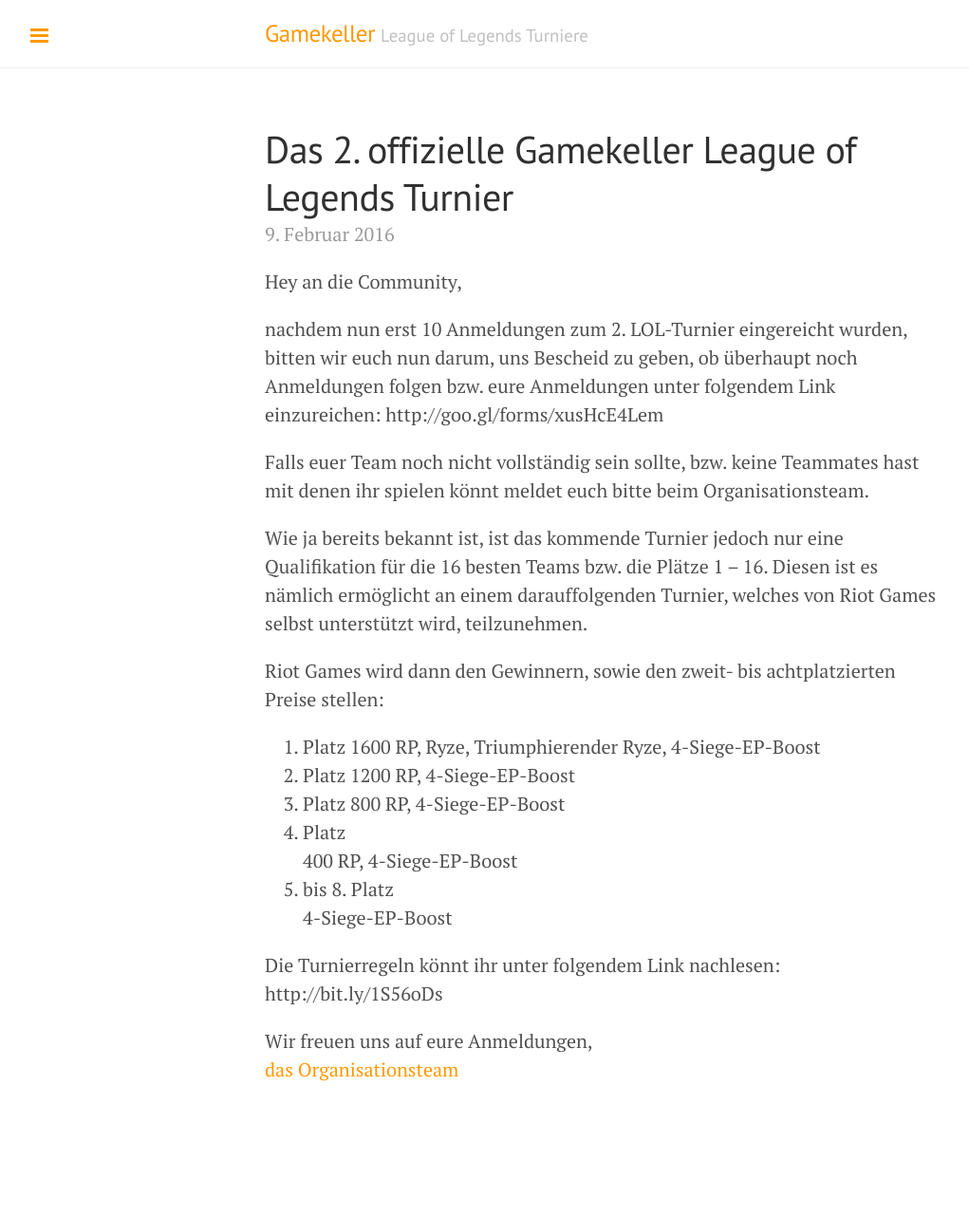
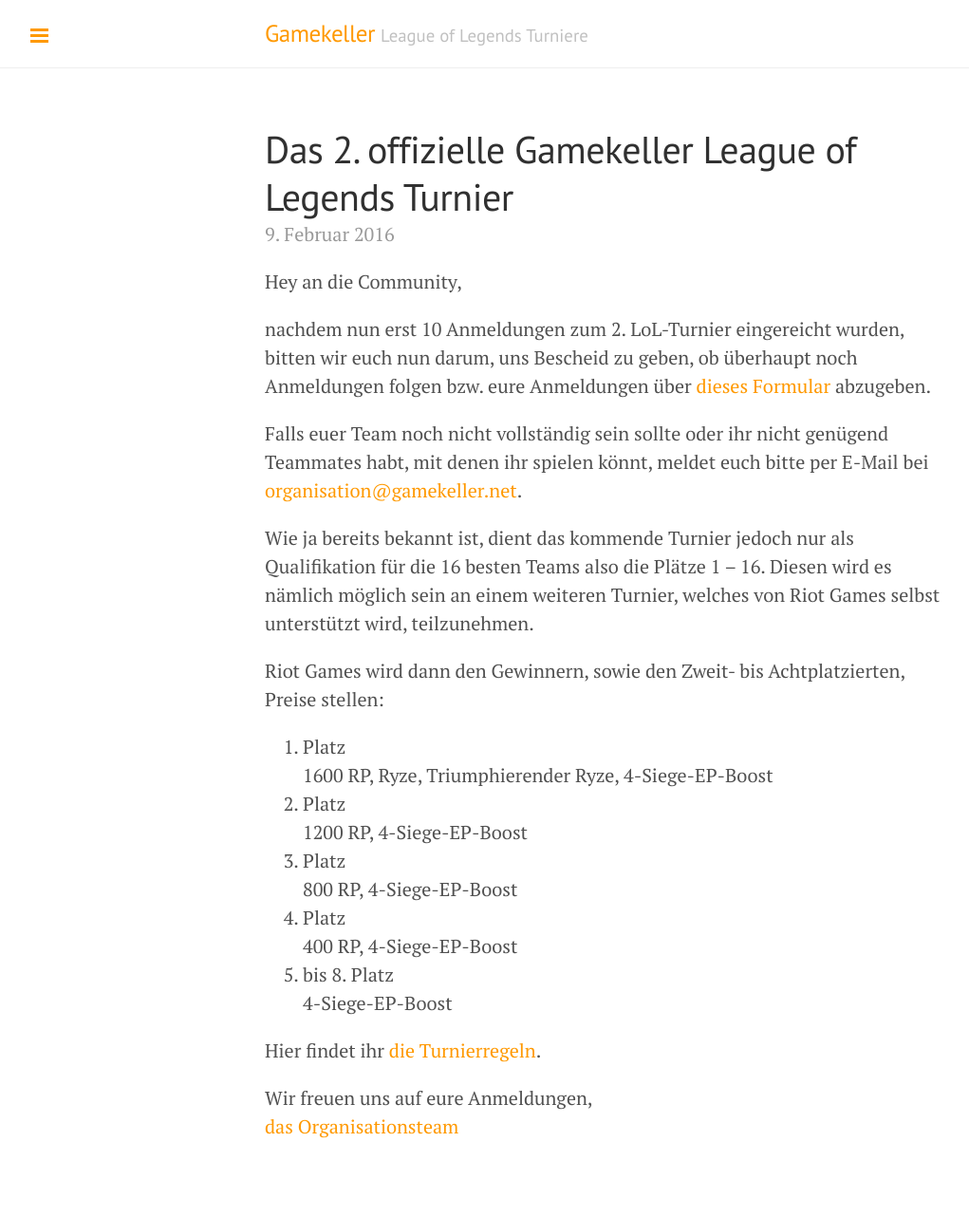
Before and after one commit to gamekeller/League-of-Legends-Turnier-Page, a Jekyll site: the page built from _posts/2016-02-09-2.lol-turnier.md, in a window 1280 px wide. Shown: the whole page at 95% size, without its empty margins (1-1022 px from the left). Built offline with Jekyll 4.4.1, drawn with Linux system fonts in a browser that asks for light colours; before the commit the page ends 1222 px from its top, so only the background shows below that.

Commit message:
Update announcement

```diff
--- a/_posts/2016-02-09-2.lol-turnier.md
+++ b/_posts/2016-02-09-2.lol-turnier.md
@@ -5,34 +5,32 @@
 
 Hey an die Community,
 
-nachdem nun erst 10 Anmeldungen zum 2. LOL-Turnier eingereicht wurden,
+nachdem nun erst 10 Anmeldungen zum 2. LoL-Turnier eingereicht wurden,
 bitten wir euch nun darum, uns Bescheid zu geben, ob überhaupt noch Anmeldungen folgen
-bzw. eure Anmeldungen unter folgendem Link einzureichen: http://goo.gl/forms/xusHcE4Lem
+bzw. eure Anmeldungen über [dieses Formular](http://goo.gl/forms/xusHcE4Lem) abzugeben.
 
-Falls euer Team noch nicht vollständig sein sollte,
-bzw. keine Teammates hast mit denen ihr spielen könnt meldet euch bitte beim Organisationsteam.
+Falls euer Team noch nicht vollständig sein sollte oder ihr nicht genügend Teammates habt,
+mit denen ihr spielen könnt, meldet euch bitte per E-Mail bei [organisation@gamekeller.net](mailto:organisation@gamekeller.net).
 
-
-Wie ja bereits bekannt ist, ist das kommende Turnier jedoch nur eine Qualifikation
-für die 16 besten Teams bzw. die Plätze 1 – 16.
-Diesen ist es nämlich ermöglicht an einem darauffolgenden Turnier,
+Wie ja bereits bekannt ist, dient das kommende Turnier jedoch nur als Qualifikation
+für die 16 besten Teams also die Plätze 1 – 16.
+Diesen wird es nämlich möglich sein an einem weiteren Turnier,
 welches von Riot Games selbst unterstützt wird, teilzunehmen.
 
-Riot Games wird dann den Gewinnern, sowie den zweit- bis achtplatzierten Preise stellen:
+Riot Games wird dann den Gewinnern, sowie den Zweit- bis Achtplatzierten, Preise stellen:
 
-
-1. Platz
+1. Platz<br>
   1600 RP, Ryze, Triumphierender Ryze, 4-Siege-EP-Boost
-2. Platz
+2. Platz<br>
   1200 RP, 4-Siege-EP-Boost
-3. Platz
+3. Platz<br>
   800 RP, 4-Siege-EP-Boost
-4. Platz
+4. Platz<br>
   400 RP, 4-Siege-EP-Boost
-5. bis 8. Platz
+5. bis 8. Platz<br>
   4-Siege-EP-Boost
 
-Die Turnierregeln könnt ihr unter folgendem Link nachlesen:  http://bit.ly/1S56oDs
+Hier findet ihr [die Turnierregeln](http://bit.ly/1S56oDs).
 
 Wir freuen uns auf eure Anmeldungen,<br>
 [das Organisationsteam]({{ site.github.url }}/team)
```
